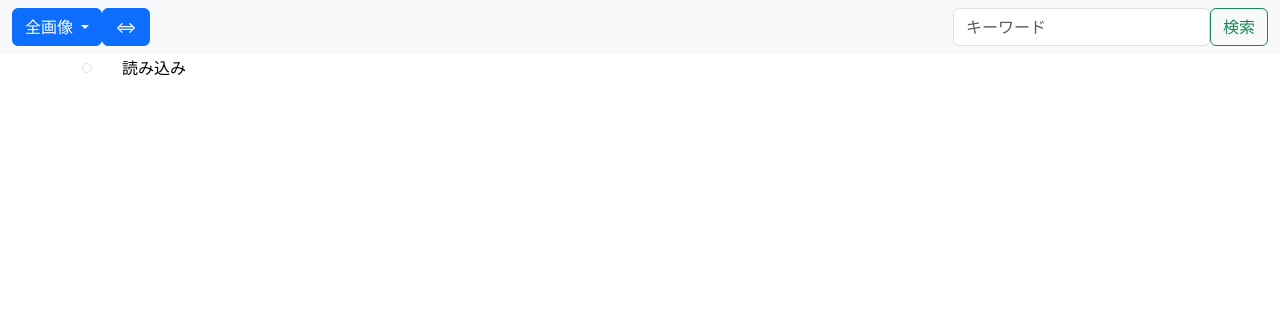
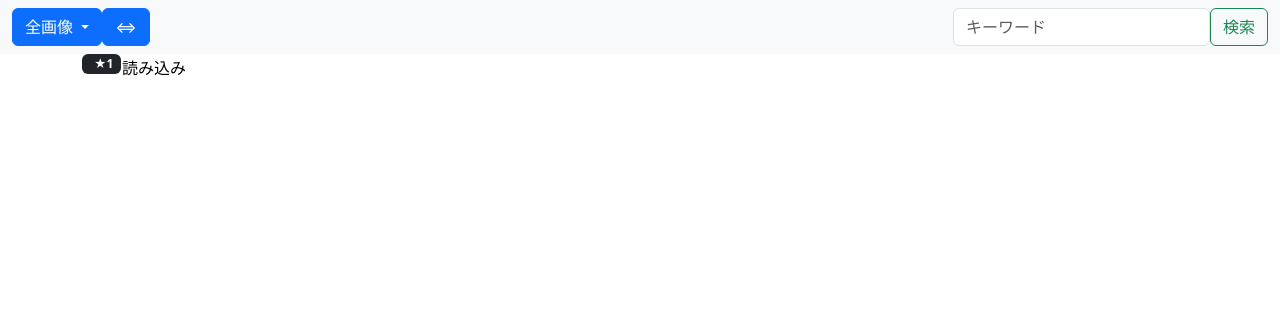
Before and after one commit to kumahawk/eagleViewer, a Flask app: page /eagle in a window 1280 px wide. Shown: the top 314 px of the page. Run offline with Flask 3, Linux system fonts and the light colour scheme; tables that the repository leaves empty hold one stand-in row (values such as "Sample post"); grey boxes are pictures that could not be loaded.

Commit message:
サムネイルに星を表示

```diff
--- a/static/css/style.css
+++ b/static/css/style.css
@@ -9,6 +9,26 @@
 
 .img_star, .img_folder, .img_tag, .img_annotation {
     display: none;
+}
+
+.row .col {
+    position: relative;
+
+    .img_star::before {
+        content:"★";
+    }
+    .img_star {
+        position: absolute;
+        display: inline-block;
+        left: 1em;
+        top: 12m;
+        text-align: left;
+        padding-left: 1em;
+        width: auto;
+    }
+    .img_folder, .img_tag, .img_annotation {
+        display: none;
+    }
 }
 
 .carousel-item {
```
